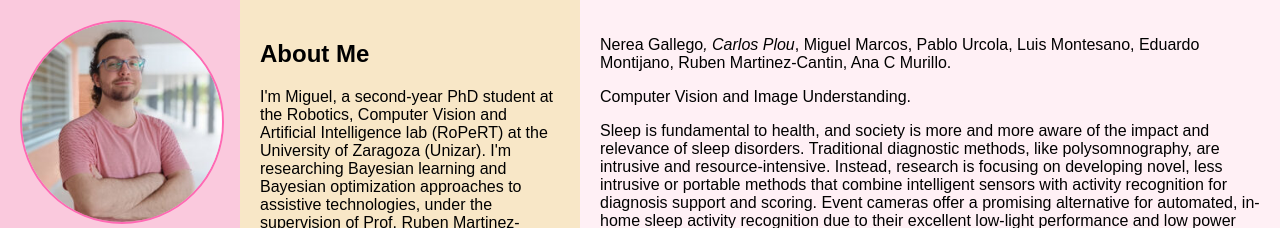
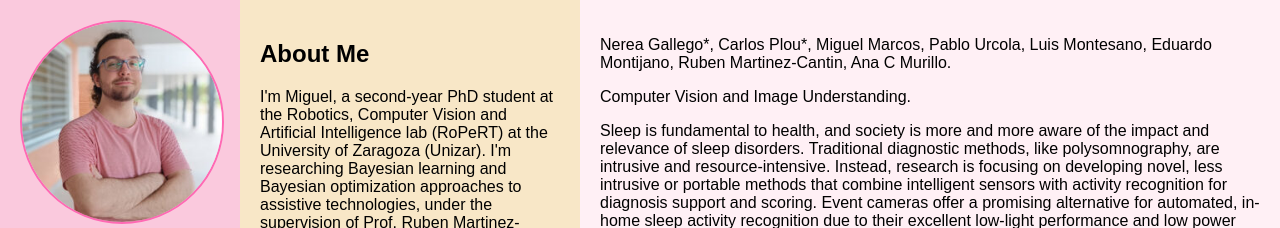
Before and after one commit to mikceroese/mikceroese.github.io, a Jekyll site: the page built from _posts/2024-12-02-random.md, in a window 1280 px wide. Shown: the top 228 px of the page. Built offline with Jekyll 4.4.1, drawn with Linux system fonts in a browser that asks for light colours; our own code applies the rules of GitHub Pages for plain Markdown files.

Commit message:
Fixed asterisks

```diff
--- a/_posts/2024-12-02-random.md
+++ b/_posts/2024-12-02-random.md
@@ -4,7 +4,7 @@ date: 2026-01-02
 category: publications
 ---
 
-Nerea Gallego*, Carlos Plou*, Miguel Marcos, Pablo Urcola, Luis Montesano, Eduardo Montijano, Ruben Martinez-Cantin, Ana C Murillo.
+Nerea Gallego\*, Carlos Plou\*, Miguel Marcos, Pablo Urcola, Luis Montesano, Eduardo Montijano, Ruben Martinez-Cantin, Ana C Murillo.
 
 Computer Vision and Image Understanding.
 
```
